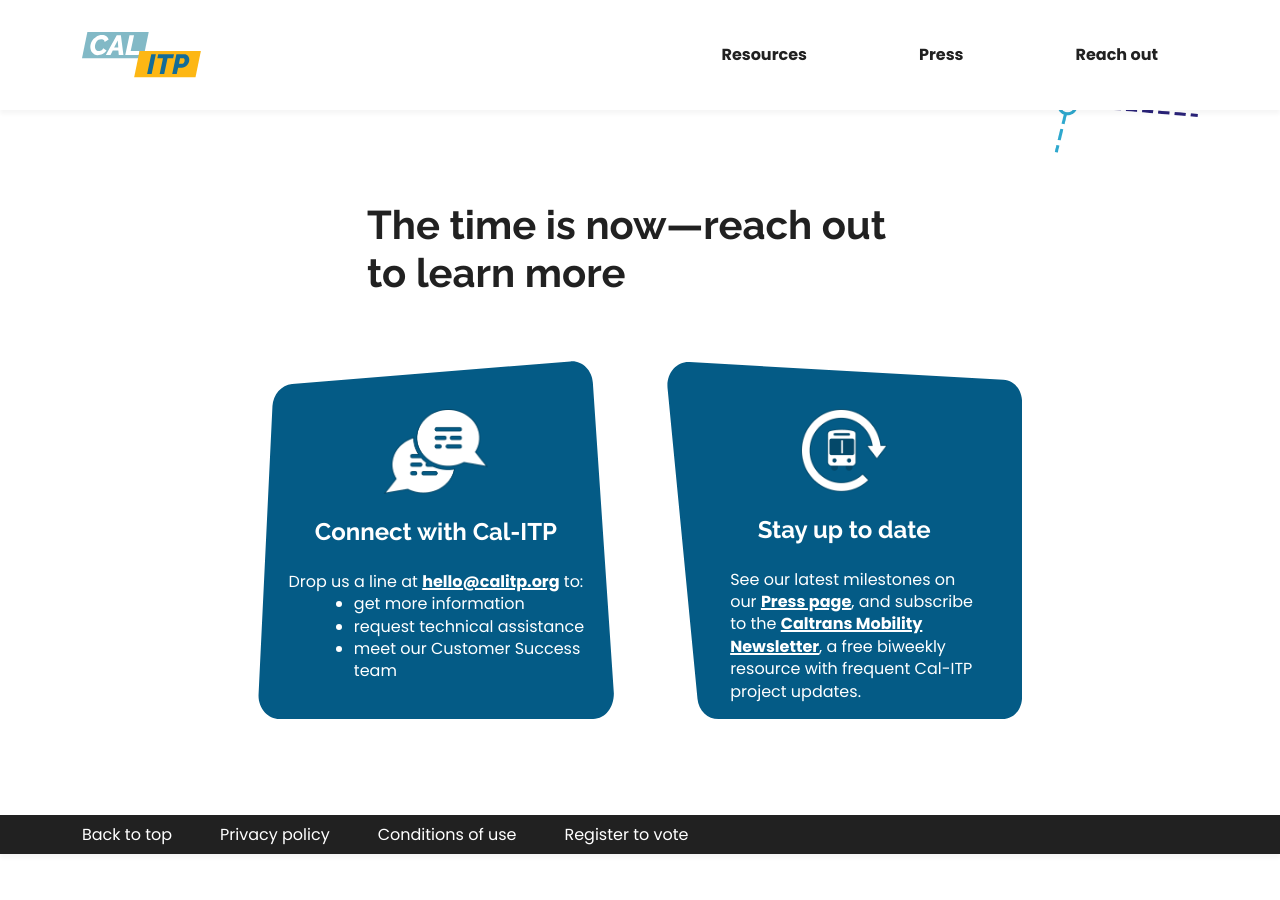
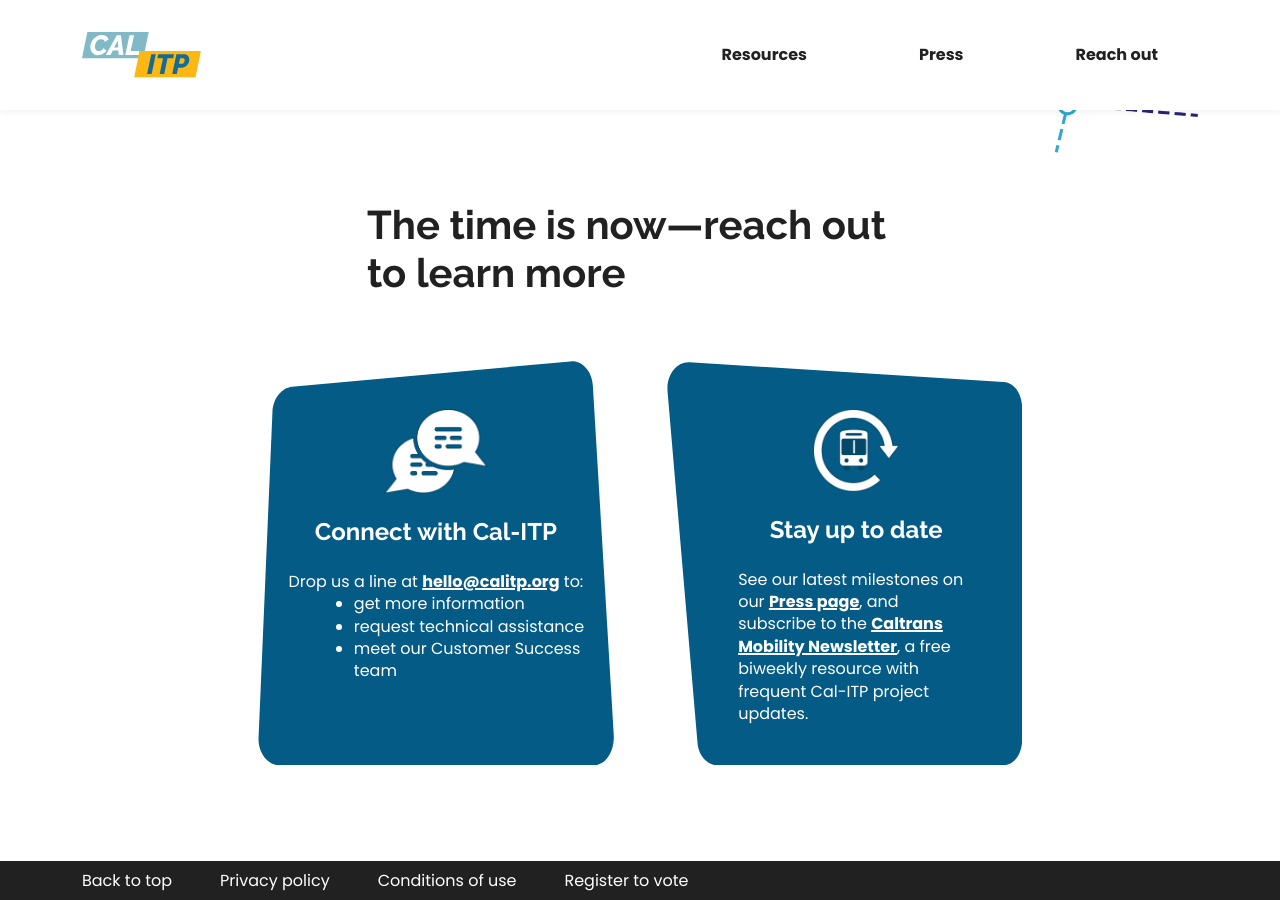
Before and after one commit to cal-itp/calitp.org, a Jekyll site: the page built from src/index.html, in a window 1280 px wide and 900 px high, scrolled down 3489 px. Built offline with Jekyll 4.4.1, drawn with Linux system fonts in a browser that asks for light colours; before the commit the page ends 4343 px from its top, so only the background shows below that.

Commit message:
fix(contact): mobile - 2nd div inner spacing

```diff
--- a/src/_includes/contact.html
+++ b/src/_includes/contact.html
@@ -44,7 +44,7 @@
   </div>
   <div class="col-md-auto">&nbsp;</div>
   <div class="col-12 col-md-4">
-    <div class="background-calitp-blue pt-3 pt-md-5 px-md-5 px-3 pt-2 text-center clipped-contact-end">
+    <div class="background-calitp-blue pt-3 pt-md-5 ps-md-5 pe-md-4 px-3 pt-2 pb-lg-4 text-center clipped-contact-end">
       <picture
         ><img
           src="/images/contact-bus.png"
@@ -52,7 +52,7 @@
           width="86"
       /></picture>
       <h3 class="text-white d-block my-4">Stay up to date</h3>
-      <p class="text-white text-start ps-lg-3">
+      <p class="text-white text-start px-lg-4">
         See our latest milestones on our
         <a class="text-white fw-bolder" href="/press">Press page</a>, and subscribe to the
         <a
```
